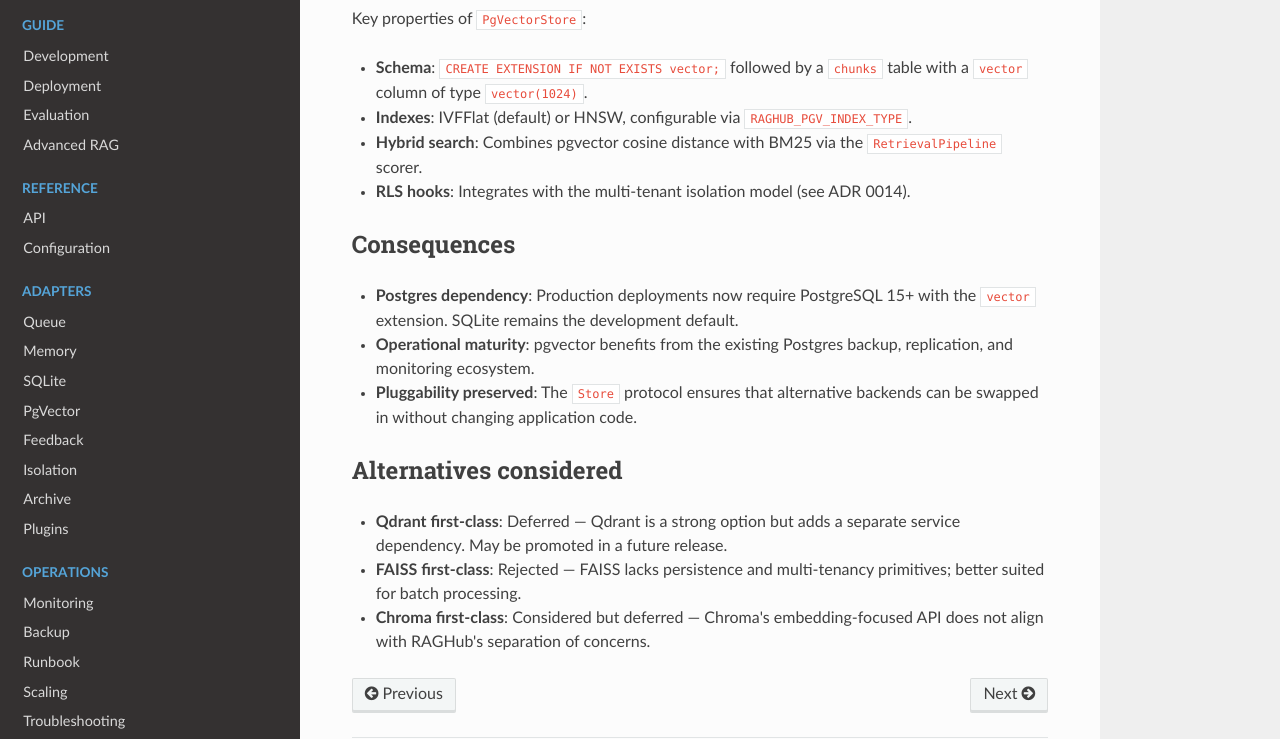
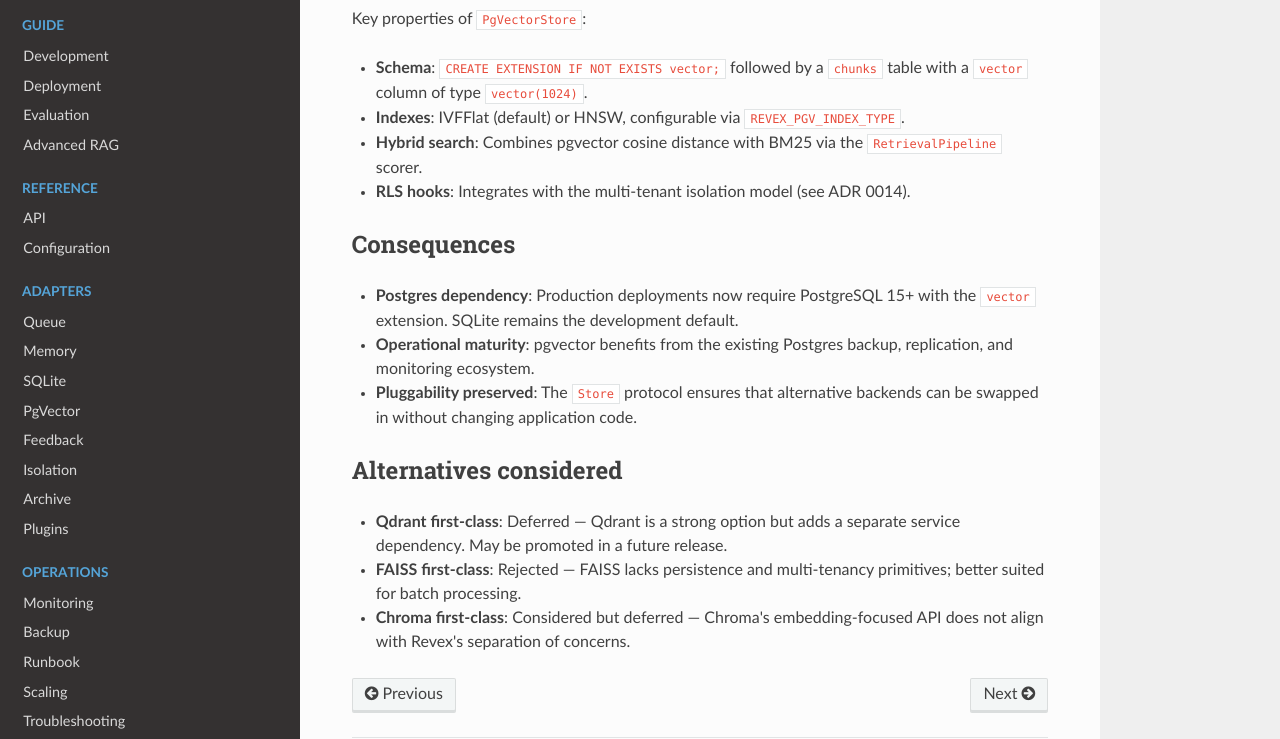
Before and after one commit to sachncs/raghub, an MkDocs documentation site: the page built from docs/adr/0018-pgvector-as-first-adapter.md, in a window 1280 px wide and 1346 px high. Shown: the part 539-1278 px from the top of the window. Built offline with MkDocs 1.6.1, drawn with Linux system fonts in a browser that asks for light colours; nearby versions of some CDN libraries.

Commit message:
docs(rebrand): rename references in 0018-pgvector-as-first-adapter.md

```diff
--- a/docs/adr/0018-pgvector-as-first-adapter.md
+++ b/docs/adr/0018-pgvector-as-first-adapter.md
@@ -22,7 +22,7 @@ Key properties of `PgVectorStore`:
 - **Schema**: `CREATE EXTENSION IF NOT EXISTS vector;` followed by a
   `chunks` table with a `vector` column of type `vector(1024)`.
 - **Indexes**: IVFFlat (default) or HNSW, configurable via
-  `RAGHUB_PGV_INDEX_TYPE`.
+  `REVEX_PGV_INDEX_TYPE`.
 - **Hybrid search**: Combines pgvector cosine distance with BM25
   via the `RetrievalPipeline` scorer.
 - **RLS hooks**: Integrates with the multi-tenant isolation model
@@ -47,5 +47,5 @@ Key properties of `PgVectorStore`:
 - **FAISS first-class**: Rejected — FAISS lacks persistence and
   multi-tenancy primitives; better suited for batch processing.
 - **Chroma first-class**: Considered but deferred — Chroma's
-  embedding-focused API does not align with RAGHub's separation of
+  embedding-focused API does not align with Revex's separation of
   concerns.
```
